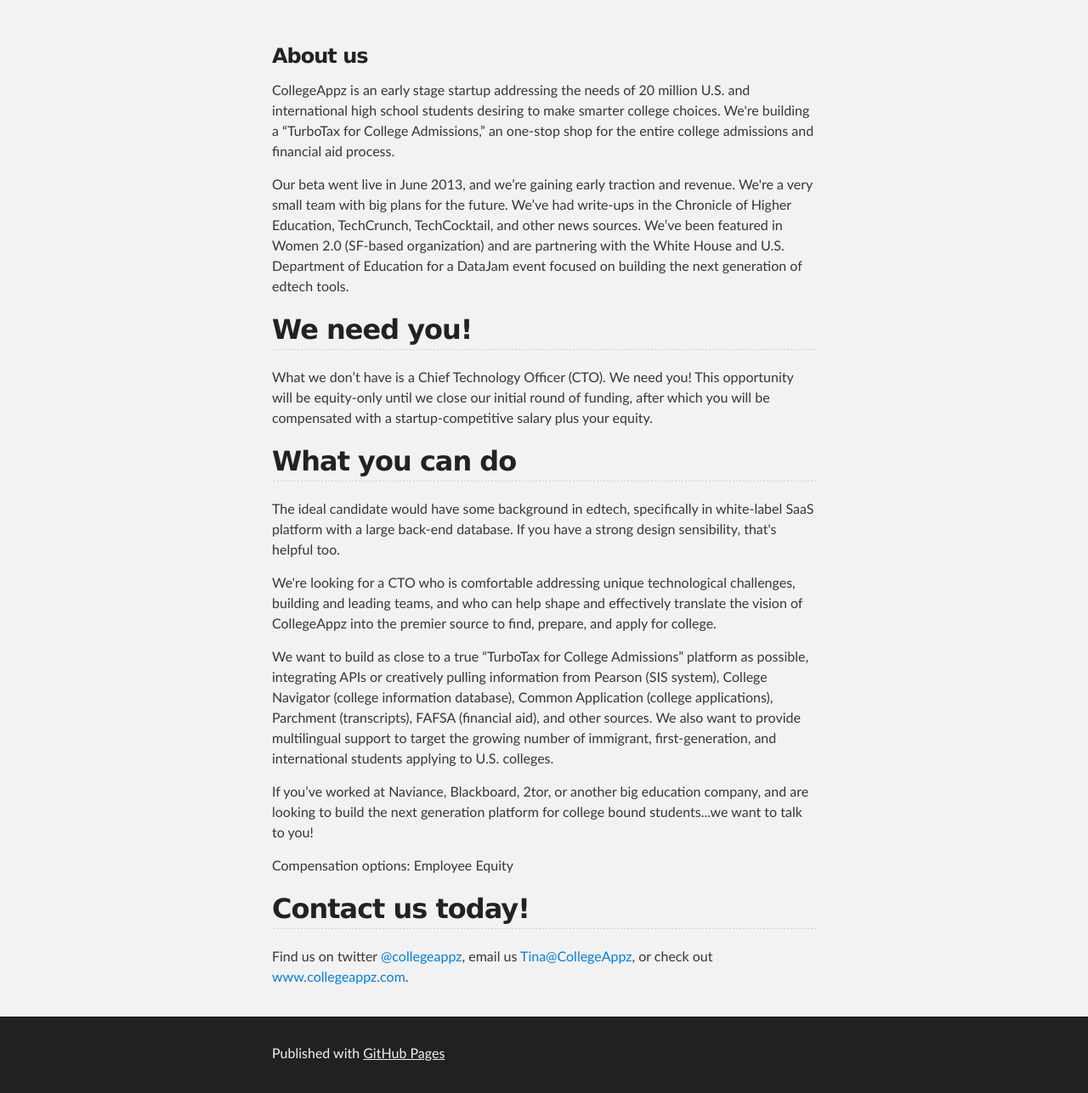
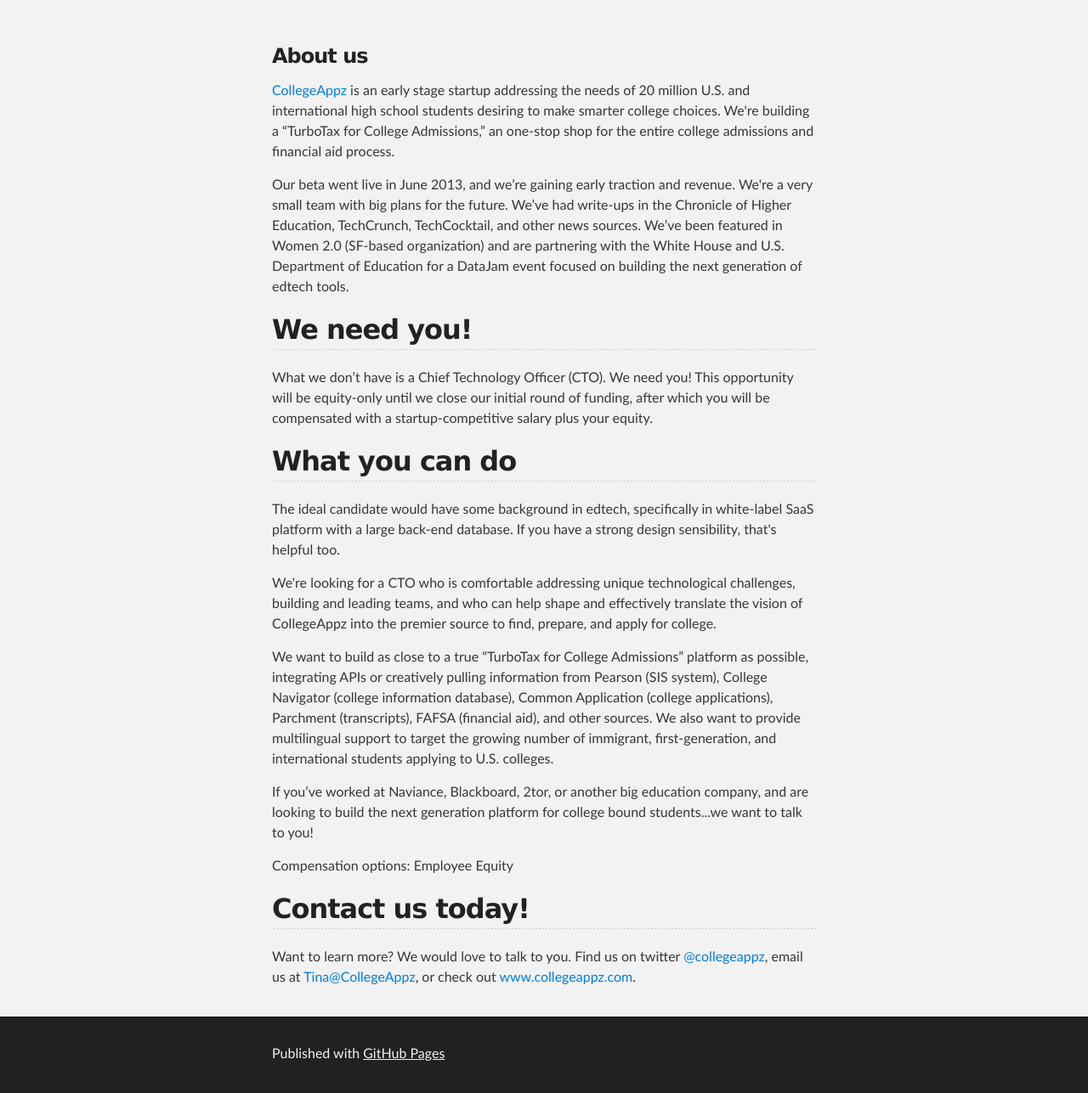
Before and after one commit to collegeappz/collegeappz.github.io, a plain HTML site: page index.html in a window 1280 px wide. Shown: the part 248-1535 px from the top of the page at 85% size. Drawn offline with Linux system fonts and the light colour scheme.

Commit message:
Replace master branch with page content via GitHub

```diff
--- a/index.html
+++ b/index.html
@@ -30,7 +30,7 @@
         <h3>
 <a name="about-us" class="anchor" href="#about-us"><span class="octicon octicon-link"></span></a>About us</h3>
 
-<p>CollegeAppz is an early stage startup addressing the needs of 20 million U.S. and
+<p><a href="www.collegeappz.com">CollegeAppz</a> is an early stage startup addressing the needs of 20 million U.S. and
 international high school students desiring to make smarter college choices. We're
 building a “TurboTax for College Admissions,” an one-stop shop for the entire college
 admissions and financial aid process.</p>
@@ -77,7 +77,7 @@
 <h2>
 <a name="contact-us-today" class="anchor" href="#contact-us-today"><span class="octicon octicon-link"></span></a>Contact us today!</h2>
 
-<p>Find us on twitter <a href="https://github.com/collegeappz" class="user-mention">@collegeappz</a>, email us <a href="mailto:Tina@CollegeAppz">Tina@CollegeAppz</a>, or check out <a href="http://www.collegeappz.com">www.collegeappz.com</a>.</p>
+<p>Want to learn more?  We would love to talk to you.  Find us on twitter <a href="https://github.com/collegeappz" class="user-mention">@collegeappz</a>, email us at <a href="mailto:Tina@CollegeAppz">Tina@CollegeAppz</a>, or check out <a href="http://www.collegeappz.com">www.collegeappz.com</a>.</p>
       </section>
     </div>
 
```
Also changed, not shown: params.json (+1 -1 lines).
